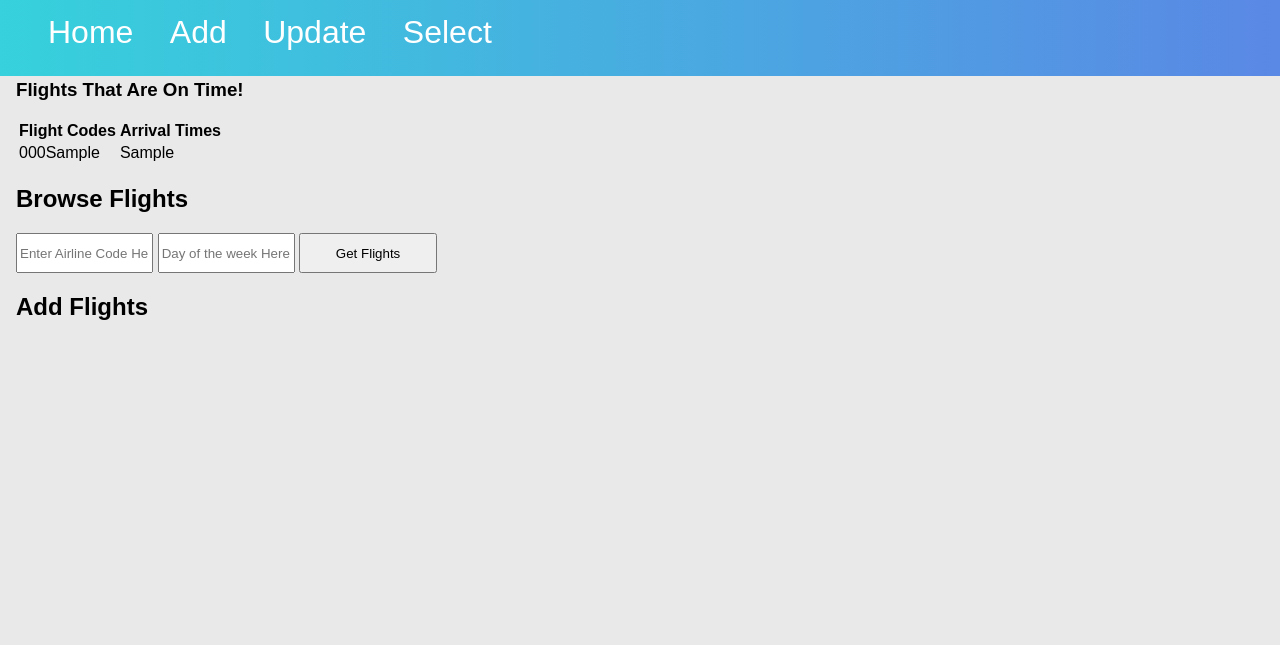
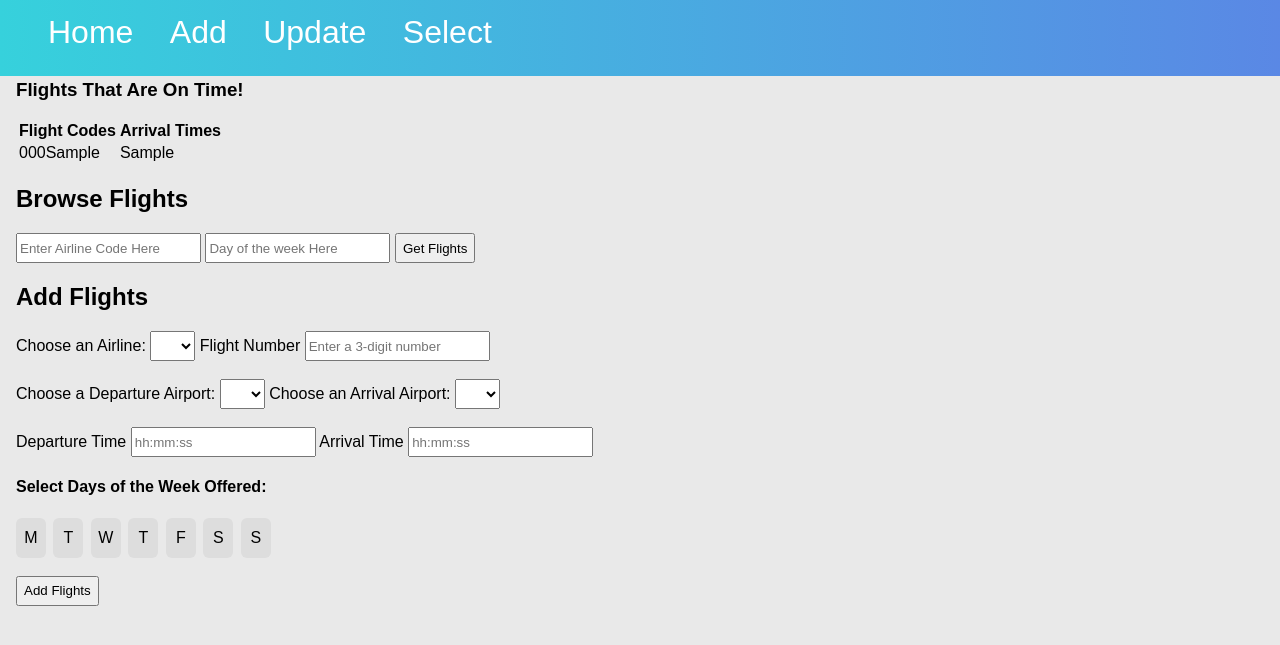
Before and after one commit to johnsonz3/AirlineWebApplication, a PHP site: page /airlineWebApplication/airline.php in a window 1280 px wide. Shown: the top 645 px of the page. Run offline with PHP 8.4, Linux system fonts and the light colour scheme; tables that the repository leaves empty or names only in its code hold one stand-in row (values such as "Sample post").

Commit message:
added add feature(1/2)

```diff
--- a/airline.php
+++ b/airline.php
@@ -11,7 +11,7 @@
     <!--Navigation Bar-->
     <div id="topbar">
         <a class="active" href="http://localhost/airlineWebApplication/airline.php">Home</a>
-        <a class="#Add" href="#Add">Add</a>
+        <a class="#Add" href=http://localhost/airlineWebApplication/add.php>Add</a>
         <a class="#Update" href="#Update">Update</a>
         <a class="#Select" href="#Select">Select</a>
     </div>
@@ -47,18 +47,80 @@
         <div class="browse">
             <h2>Browse Flights</h2>
             <form action="browse.php" method="post">
-                <input type="text" placeholder="Enter Airline Code Here" name="airlinecode">
-                <input type="text" placeholder="Day of the week Here" name="airlinedate" id="airlinedate">
-                <input type="submit" value="Get Flights">
+                <input type="text" placeholder="Enter Airline Code Here" name="airlinecode" class="big">
+                <input type="text" placeholder="Day of the week Here" name="airlinedate" id="airlinedate" class="big">
+                <input type="submit" value="Get Flights" class="big">
             </form>
-            <?php
-                $connection= NULL;
-            ?>
         </div>
         <!--Add Flights-->
         <div class="add">
             <h2>Add Flights</h2>
+            <form action="add.php" method="post">
+            <!-- Airline Code Input -->
+            <?php
+                $result = $connection -> query("SELECT AirlineCode FROM Airline");
+                echo "<label for='airlineChoose'>Choose an Airline: </label>";
+                echo "<select id='airlineChoose' name='airlineChoose' class='big'>";
+                echo "<option></option>";
+                while ($row = $result->fetch()) {
+                    echo "<option>".$row["AirlineCode"]."</option>";
+                }
+                echo "</select>   ";
+            ?>
+            <label for="flightNum">Flight Number</label>
+            <input type="text" id="flightNum" maxlength="3" placeholder="Enter a 3-digit number"name="flightNum" class="big"><br><br>
+            <!-- Departure Airport Code Input -->
+            <?php
+                $result = $connection -> query("SELECT AirportCode FROM Airport");
+                echo "<label for='chooseDepart'>Choose a Departure Airport: </label>";
+                echo "<select id='chooseDepart' name='chooseDepart' class='big'>";
+                echo "<option></option>";
+                while ($row = $result->fetch()) {
+                    echo "<option>".$row["AirportCode"]."</option>";
+                }
+                echo "</select> ";
+            ?>
+            <!-- Arrival Airport Code Input -->
+            <?php
+                $result = $connection -> query("SELECT AirportCode FROM Airport");
+                echo "<label for='chooseArrival'>Choose an Arrival Airport: </label>";
+                echo "<select id='chooseArrival' name='chooseArrival' class='big'>";
+                echo "<option></option>";
+                while ($row = $result->fetch()) {
+                    echo "<option>".$row["AirportCode"]."</option>";
+                }
+                echo "</select><br><br>";
+            ?>
+            <label for="scheduledDepart">Departure Time</label>
+            <input type="text" id="scheduledDepart" placeholder="hh:mm:ss" name="scheduledDepart" class="big">
+            <label for="scheduledArrival">Arrival Time</label>
+            <input type="text" id="scheduledArrival" placeholder="hh:mm:ss" name="scheduledArrival" class="big">
+
+            <!-- Select Weekdays-->
+            <h4>Select Days of the Week Offered:</h4>
+            <div class="weekDays-selector">
+                <input type="checkbox" id="weekday-mon" name="weekday" class="weekday" value="Monday">
+                <label for="weekday-mon">M</label>
+                <input type="checkbox" id="weekday-tue" name="weekday" class="weekday" value="Tuesday">
+                <label for="weekday-tue">T</label>
+                <input type="checkbox" id="weekday-wed" name="weekday" class="weekday" value="Wednesday">
+                <label for="weekday-wed">W</label>
+                <input type="checkbox" id="weekday-thu" name="weekday" class="weekday" value="Thursday">
+                <label for="weekday-thu">T</label>
+                <input type="checkbox" id="weekday-fri" name="weekday" class="weekday" value="Friday">
+                <label for="weekday-fri">F</label>
+                <input type="checkbox" id="weekday-sat" name="weekday" class="weekday" value="Saturday">
+                <label for="weekday-sat">S</label>
+                <input type="checkbox" id="weekday-sun" name="weekday" class="weekday" value="Sunday">
+                <label for="weekday-sun">S</label>
+            </div>
+            <br>
+            <input type="submit" name="submit" value="Add Flights" class="big">
+            </form>
         </div>
+        <?php
+                $connection= NULL;
+            ?>
     </div>
 </body>
 </html>
--- a/style.css
+++ b/style.css
@@ -33,8 +33,28 @@ body{
 }
 
 /* Input */
-input {
-    height: 40px;
-    width: 11%;
+.big{
+    height: 30px;
     box-sizing: border-box;
 }
+
+.weekDays-selector input {
+    display: none!important;
+  }
+
+  .weekDays-selector input[type=checkbox] + label {
+    display: inline-block;
+    border-radius: 6px;
+    background: #dddddd;
+    height: 40px;
+    width: 30px;
+    margin-right: 3px;
+    line-height: 40px;
+    text-align: center;
+    cursor: pointer;
+  }
+
+  .weekDays-selector input[type=checkbox]:checked + label {
+    background: #36d1dc;
+    color: #ffffff;
+  }
```
Also changed, not shown: add.php (added, +40 -0 lines), getdata.php (+5 -8 lines).
